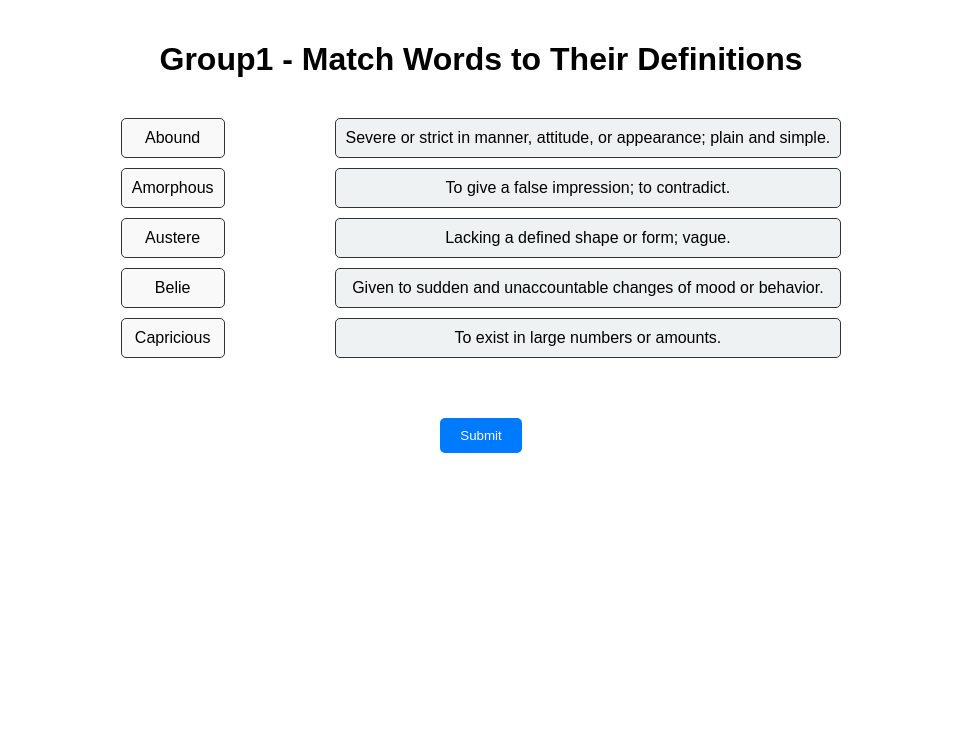
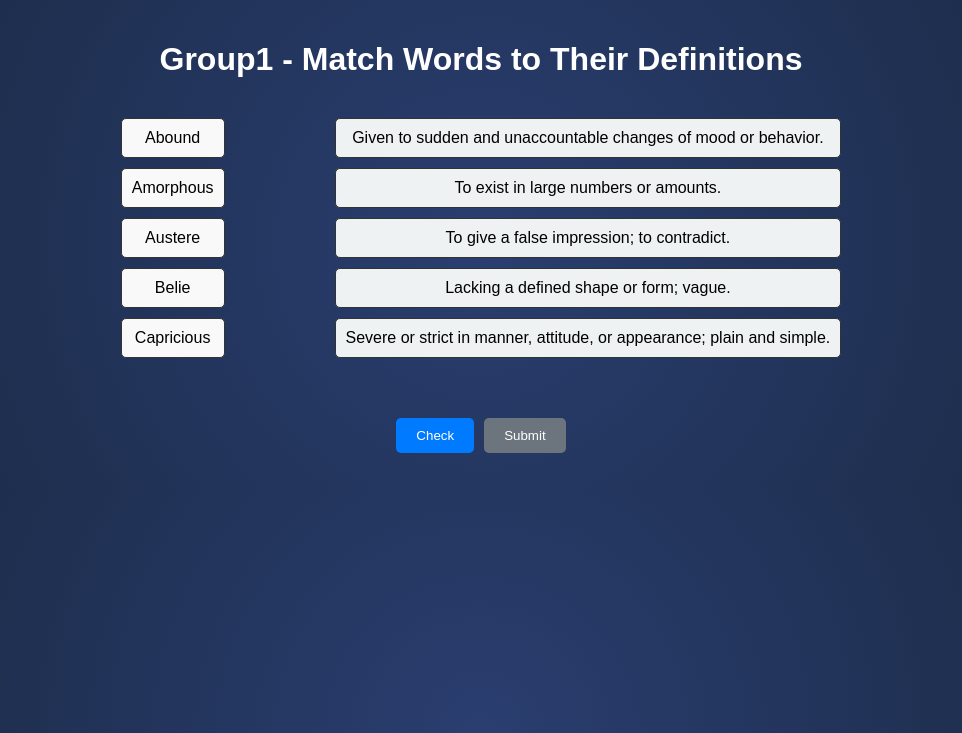
Before and after one commit to shreya-72/Vocabulink, a Flask app: page /group/Group1/0 in a window 1280 px wide. Shown: the top 733 px of the page, without its empty margins (159-1121 px from the left). Run offline with Flask 3, Linux system fonts and the light colour scheme; some libraries are stand-ins or nearby versions.

Commit message:
Updated check functionality

```diff
--- a/app.py
+++ b/app.py
@@ -60,6 +60,15 @@
     if not group_data:
         return jsonify({"success": False, "error": f"Group {deck} not found."})
 
+        # Fetch the current group of 5 words based on current_index
+    current_group = group_data[current_index:current_index + 5]
+    words_in_group = {item['word'] for item in current_group}
+
+    # Check if all words in the current group have been matched
+    if len(matches) < len(words_in_group):
+        return jsonify({"success": False, "error": "Please match all words before validating!"})
+
+
         # Check if all matches are correct for the selected group
     for word, definition in matches.items():
         # Check if the word and definition exist in the group data
@@ -68,13 +77,12 @@
             correct = False
             break
 
-
     if correct:
         current_index += 5  # Move to the next set of 5 words
         if current_index >= len(group_data):
             # return jsonify({"success": True, "message": "Congratulations! You've completed the game."})
             return jsonify({"success": True, "completed": True, "message": "Congratulations! You've completed all words from this group."})
-        return jsonify({"success": True, "completed": False})
+        return jsonify({"success": True, "completed": False, "message": "All matches are correct!"})
     else:
         return jsonify({"success": False, "error": "Incorrect matches. Please try again."})
 
--- a/static/script.js
+++ b/static/script.js
@@ -50,69 +50,6 @@
 }
 
 
-
-// Function to handle Submit and load the next words if the matches are correct
-function submitAndLoadNext() {
-    const wordItems = document.querySelectorAll('.word');
-    const matchesPayload = {};
-
-    // Prepare matches for validation
-    wordItems.forEach(word => {
-        if (matches[word.dataset.word]) {
-            matchesPayload[word.dataset.word] = matches[word.dataset.word];
-        }
-    });
-
-    const deckName = document.getElementById('deck-name').textContent;
-    const currentPage = parseInt(document.querySelector('#submit').dataset.page || 1);
-
-    // Validate matches through the backend
-    fetch('/validate', {
-        method: 'POST',
-        headers: { 'Content-Type': 'application/json' },
-        body: JSON.stringify({
-            deck: deckName,
-            matches: matchesPayload,
-        }),
-    })
-        .then(response => response.json())
-        .then(data => {
-            if (data.success) {
-                if (data.completed) {
-                    alert(data.message); // Display congratulations message
-                    document.querySelector('.game-container').innerHTML = `
-                        <div class="congratulations-message">
-                            <h2>${data.message}</h2>
-                        </div>`;
-                }else{
-                resetLines();
-                // If all matches are correct, fetch the next set of words
-                fetch(`/group/${deckName}/${currentPage + 1}`)
-                    .then(response => response.text())
-                    .then(nextPageData => {
-                        const gameContainer = document.querySelector('.game-container');
-                        const newGameContent = document.createElement('div');
-                        newGameContent.innerHTML = nextPageData;
-
-                        gameContainer.innerHTML = newGameContent.querySelector('.game-container').innerHTML;
-
-                        // Update the page number on the submit button
-                        document.querySelector('#submit').dataset.page = currentPage + 1;
-
-                        // Reinitialize click events
-                        initializeClickEvents();
-                    })
-                    .catch(error => console.error('Error fetching next words:', error));
-            }
-        }
-            else {
-                alert(data.error || 'Incorrect matches. Please try again!');
-                resetLines();
-            }
-        })
-        .catch(error => console.error('Error validating matches:', error));
-}
-
 // Helper function to reinitialize click events
 function initializeClickEvents() {
     document.querySelectorAll('.word').forEach(word => {
@@ -136,6 +73,89 @@
     });
 }
 
+// Function to validate matches
+function validateMatches() {
+    const wordItems = document.querySelectorAll('.word');
+    const matchesPayload = {};
+
+    // Prepare matches for validation
+    wordItems.forEach(word => {
+        if (matches[word.dataset.word]) {
+            matchesPayload[word.dataset.word] = matches[word.dataset.word];
+        }
+    });
+
+    const deckName = document.getElementById('deck-name').textContent;
+
+    // Validate matches through the backend
+    fetch('/validate', {
+        method: 'POST',
+        headers: { 'Content-Type': 'application/json' },
+        body: JSON.stringify({
+            deck: deckName,
+            matches: matchesPayload,
+        }),
+    })
+        .then(response => response.json())
+        .then(data => {
+            const messageElement = document.getElementById('validation-message');
+
+            if (data.success) {
+                resetLines();
+                                if (data.completed) {
+                    alert(data.message); // Display congratulations message
+                    document.querySelector('.game-container').innerHTML = `
+                        <div class="congratulations-message">
+                            <h2>${data.message}</h2>
+                        </div>`;
+                }
+                messageElement.textContent = 'All matches are correct!';
+                messageElement.style.color = 'green';
+                document.getElementById('submit').disabled = false; // Enable the Submit button
+            } else {
+                resetLines();
+                messageElement.textContent = data.error || 'Some matches are incorrect. Please try again!';
+                messageElement.style.color = 'red';
+                document.getElementById('submit').disabled = true; // Disable the Submit button
+            }
+        })
+        .catch(error => console.error('Error validating matches:', error));
+        resetLines();
+}
+
+// Function to load the next words
+function submitWords() {
+    if (document.getElementById('submit').disabled) {
+        alert('Please ensure all matches are correct before proceeding.');
+        return;
+    }
+
+    const deckName = document.getElementById('deck-name').textContent;
+    const currentPage = parseInt(document.querySelector('#submit').dataset.page || 1);
+
+    fetch(`/group/${deckName}/${currentPage + 1}`)
+        .then(response => response.text())
+        .then(nextPageData => {
+            const gameContainer = document.querySelector('.game-container');
+            const newGameContent = document.createElement('div');
+            newGameContent.innerHTML = nextPageData;
+
+            gameContainer.innerHTML = newGameContent.querySelector('.game-container').innerHTML;
+
+            // Reset the validation message and disable Submit
+            document.getElementById('validation-message').textContent = '';
+            document.getElementById('submit').disabled = true;
+
+            // Update the page number on the submit button
+            document.querySelector('#submit').dataset.page = currentPage + 1;
+
+            // Reinitialize click events
+            initializeClickEvents();
+        })
+        .catch(error => console.error('Error fetching next words:', error));
+        resetLines();
+}
+
 // Reset lines and selections
 function resetLines() {
     lines.forEach(line => line.remove());
--- a/static/style.css
+++ b/static/style.css
@@ -3,6 +3,7 @@
     text-align: center;
     margin: 0;
     padding: 20px;
+    background: radial-gradient(circle, #2a3e70, #1a2a44);
 }
 
 .game-container {
@@ -61,19 +62,32 @@
 .definition {
     background-color: #eef2f3;
 }
-#submit {
-    display: block;
-    margin: 20px auto;
+.button-container {
+    display: flex; /* Use flexbox for horizontal alignment */
+    justify-content: center; /* Center the buttons horizontally */
+    gap: 10px; /* Add spacing between the buttons */
+    margin-top: 20px; /* Add some space above the buttons */
+}
+
+#check, #submit {
     padding: 10px 20px;
     background-color: #007bff;
     color: white;
     border: none;
     border-radius: 5px;
     cursor: pointer;
-    margin-top: auto;
+    transition: background-color 0.3s ease;
 }
 
-#submit:hover {
+#check:hover, #submit:hover {
+    background-color: #0056b3;
+}
+#submit:disabled {
+    background-color: #6c757d; /* Gray color for disabled button */
+    cursor: not-allowed; /* Show not-allowed cursor for disabled button */
+}
+
+#check:hover:not(:disabled), #submit:hover:not(:disabled) {
     background-color: #0056b3;
 }
 #message {
--- a/templates/group.html
+++ b/templates/group.html
@@ -1,35 +1,4 @@
-<!-- <!DOCTYPE html>
-<html lang="en">
-<head>
-    <meta charset="UTF-8">
-    <meta name="viewport" content="width=device-width, initial-scale=1.0">
-    <title>Word Matching Game</title>
-    <link rel="stylesheet" href="/static/style.css">
-    <script src="/static/script.js" defer></script>
-    <script src="https://cdnjs.cloudflare.com/ajax/libs/leader-line/1.0.7/leader-line.min.js"></script>
-</head>
-<body>
-    <h1>Match Words to Their Definitions</h1>
-    <div class="game-container">
-        <div class="column" id="words">
-            {% for item in data %}
-            <div class="item word" data-word="{{ item.word }}">{{ item.word }}</div>
-            {% endfor %}
-        </div>
-        <div class="column" id="definitions">
-            {% for item in data|shuffle %}
-            <div class="item definition" data-definition="{{ item.definition }}">{{ item.definition }}</div>
-            {% endfor %}
-        </div>
-    </div>
-    <button id="submit">Submit</button>
-    <p id="message"></p>
-</body>
-</html>
 
-
-
- -->
 
 
  <!DOCTYPE html>
@@ -44,7 +13,7 @@
 </head>
 <body>
     <div class="container mt-5">
-        <h1 class="text-center mb-4">{{ deck_name }} - Match Words to Their Definitions</h1>
+        <h1 class="text-center mb-4" style= "color: white;">{{ deck_name }} - Match Words to Their Definitions</h1>
         <div id="deck-name" style="display: none;">{{ deck_name }}</div>
         <div class="game-container">
             <div class="column" id="words">
@@ -59,10 +28,16 @@
             </div>
         </div>
 
-    <button id="submit" onclick="submitAndLoadNext()">Submit</button>
+    <!-- <button id="submit" onclick="submitAndLoadNext()">Submit</button>
     {% if no_more_words %}
     <p id="message">You have completed all the words for this group!</p>
-    {% endif %}
+    {% endif %} -->
+
+    <div class="button-container">
+        <button id="check" onclick="validateMatches()">Check</button>
+        <button id="submit" onclick="submitWords()" disabled>Submit</button>
+    </div>
+    <p id="validation-message" style="color: darkblue;"></p>
     </div>
 </body>
 </html>
--- a/templates/index.html
+++ b/templates/index.html
@@ -7,6 +7,7 @@
     <link href="https://cdn.jsdelivr.net/npm/bootstrap@5.3.0/dist/css/bootstrap.min.css" rel="stylesheet">
 </head>
 <body>
+
     <div class="container mt-5">
         <h1 class="text-center mb-4">Vocabulink</h1>
         <div class="list-group">
```
